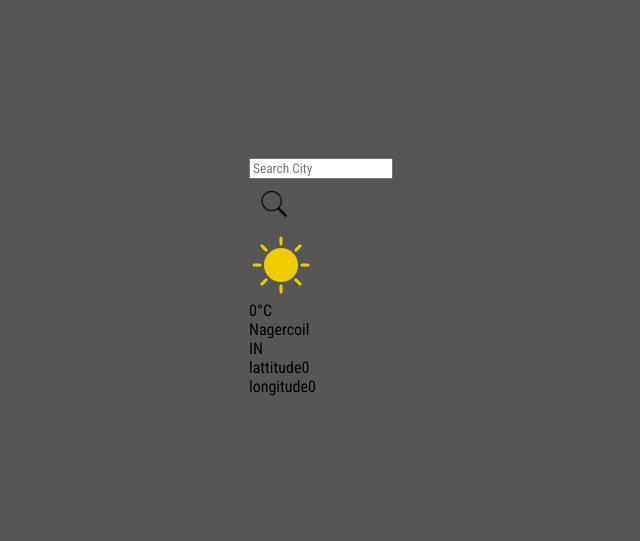
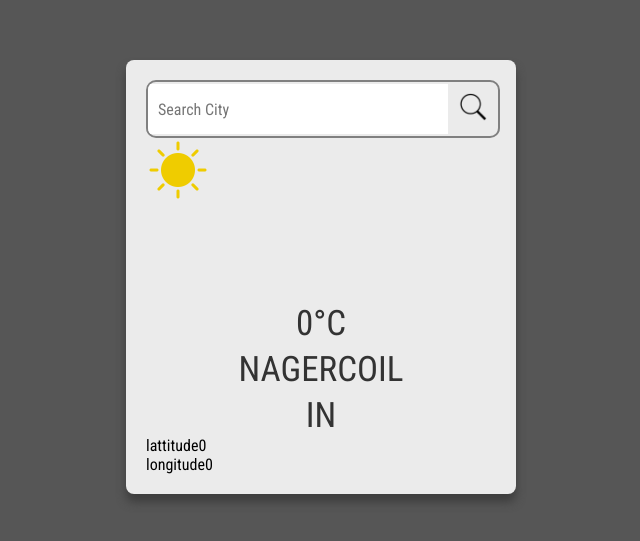
Before and after one commit to ManishPrakkash/weather-app, a React (Vite) app in the folder weatherApp/: page / in a window 1280 px wide. Shown: the part 123-664 px from the top of the page, without its empty margins (319-959 px from the left). Built offline with nearby package versions, Linux system fonts and the light colour scheme.

Commit message:
css added for img,loca,con

```diff
--- a/weatherApp/src/App.css
+++ b/weatherApp/src/App.css
@@ -20,5 +20,44 @@ body{
     cursor: pointer;
 }
 .container{
+    width: 350px;
+    padding:20px;
+    background-color: rgb(235, 235, 235);
+    border-radius: 8px;
+    box-shadow:0px 8px 10px rgb(61, 61, 61);
+}
+.input-container{
+    display: flex;
+    align-items: center;
+    width: 100%;
+    border: 2px solid grey;
+    border-radius: 10px;
+    overflow: hidden;
+}
+.cityInput{
+    flex:1;
+    height: 30px;
+    border: none;
+    font-size: 16px;
+    outline: none;
+    padding: 10px;
+}
+.image{
+    height: 160px;
+    height: 160px;
+}
 
+.weatherImage{
+    text-align: center;
+    height: 150px;
+    margin-bottom: 10px;
 }
+.temp,
+.location,
+.country{
+    margin-top: 5px;
+    font-size: 35px;
+    color: #333;
+    text-transform: uppercase;
+    text-align: center;
+}
```
